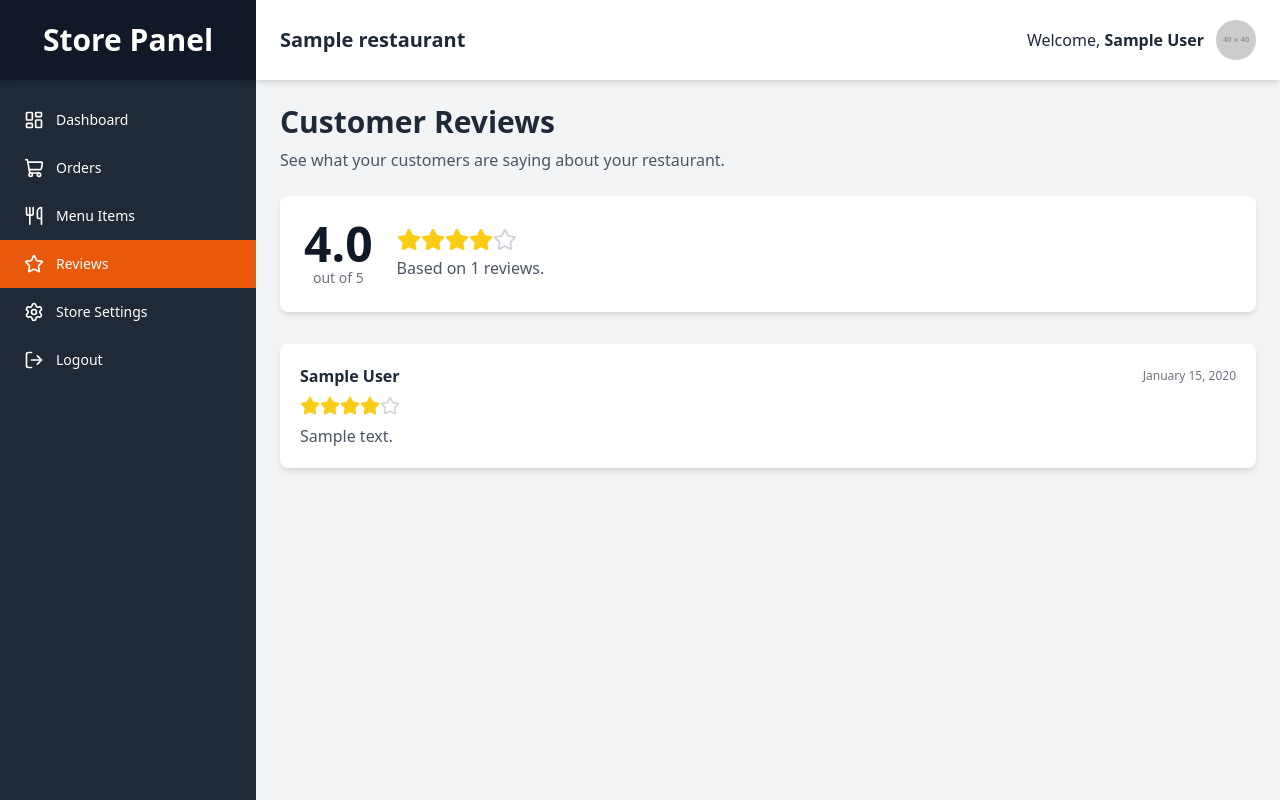
After one commit to joelobros23/food-delivery-app, a PHP site: page /store/reviews.php in a window 1280 px wide. The commit adds this page. Run offline with PHP 8.4, Linux system fonts and the light colour scheme; the visitor is signed in with stand-in values (Sample User, id 1); tables that the repository leaves empty or names only in its code hold one stand-in row (values such as "Sample post"); grey boxes labelled with a size stand in for pictures from a placeholder-image service; some libraries are stand-ins or nearby versions.

Commit message:
Add reviews page

```diff
--- a/store/partials/sidebar.php
+++ b/store/partials/sidebar.php
@@ -23,7 +23,9 @@ if(!isset($active_page)) { $active_page = ''; }
             </a>
         </li>
         <li>
-            <a href="#" class="flex items-center h-12 px-6 hover:bg-gray-700"><i data-lucide="star" class="w-5 h-5 mr-3"></i><span class="text-sm font-medium">Reviews</span></a>
+            <a href="reviews.php" class="flex items-center h-12 px-6 hover:bg-gray-700 <?php echo ($active_page == 'reviews') ? 'bg-orange-600' : ''; ?>">
+                <i data-lucide="star" class="w-5 h-5 mr-3"></i><span class="text-sm font-medium">Reviews</span>
+            </a>
         </li>
          <li>
             <a href="#" class="flex items-center h-12 px-6 hover:bg-gray-700"><i data-lucide="settings" class="w-5 h-5 mr-3"></i><span class="text-sm font-medium">Store Settings</span></a>
--- /dev/null
+++ b/store/reviews.php
@@ -0,0 +1,128 @@
+<?php
+// store/reviews.php
+session_start();
+// Security check
+if (!isset($_SESSION["loggedin"]) || $_SESSION["loggedin"] !== true || $_SESSION["role"] !== 'store') {
+    header("location: ../login.php");
+    exit;
+}
+
+require_once "../db_connection/config.php";
+
+$store_owner_id = $_SESSION['id'];
+$restaurant_id = null;
+$restaurant_name = "My Restaurant";
+$reviews = [];
+$stats = ['avg_rating' => 0, 'review_count' => 0];
+
+// Fetch the restaurant ID and name
+$sql_resto_info = "SELECT id, name FROM restaurants WHERE user_id = ? LIMIT 1";
+if($stmt_resto = mysqli_prepare($link, $sql_resto_info)){
+    mysqli_stmt_bind_param($stmt_resto, "i", $store_owner_id);
+    mysqli_stmt_execute($stmt_resto);
+    mysqli_stmt_bind_result($stmt_resto, $r_id, $r_name);
+    if(mysqli_stmt_fetch($stmt_resto)){
+        $restaurant_id = $r_id;
+        $restaurant_name = $r_name;
+    }
+    mysqli_stmt_close($stmt_resto);
+}
+
+// Fetch all reviews and stats for the restaurant
+if ($restaurant_id) {
+    // Fetch review stats
+    $sql_stats = "SELECT AVG(rating) as avg_rating, COUNT(id) as review_count FROM reviews WHERE restaurant_id = ?";
+    if($stmt_stats = mysqli_prepare($link, $sql_stats)){
+        mysqli_stmt_bind_param($stmt_stats, "i", $restaurant_id);
+        mysqli_stmt_execute($stmt_stats);
+        $result = mysqli_stmt_get_result($stmt_stats);
+        $fetched_stats = mysqli_fetch_assoc($result);
+        if($fetched_stats) {
+            $stats = $fetched_stats;
+        }
+        mysqli_stmt_close($stmt_stats);
+    }
+
+    // Fetch all reviews
+    $sql_reviews = "
+        SELECT rev.rating, rev.comment, rev.review_date, u.full_name as customer_name
+        FROM reviews rev
+        JOIN users u ON rev.customer_id = u.id
+        WHERE rev.restaurant_id = ?
+        ORDER BY rev.review_date DESC";
+
+    if ($stmt_reviews = mysqli_prepare($link, $sql_reviews)) {
+        mysqli_stmt_bind_param($stmt_reviews, "i", $restaurant_id);
+        mysqli_stmt_execute($stmt_reviews);
+        $result_reviews = mysqli_stmt_get_result($stmt_reviews);
+        $reviews = mysqli_fetch_all($result_reviews, MYSQLI_ASSOC);
+        mysqli_stmt_close($stmt_reviews);
+    }
+}
+
+mysqli_close($link);
+$active_page = 'reviews';
+?>
+<!DOCTYPE html>
+<html lang="en">
+<head>
+    <meta charset="UTF-8">
+    <meta name="viewport" content="width=device-width, initial-scale=1.0">
+    <title>Customer Reviews - Foodie</title>
+    <script src="https://cdn.tailwindcss.com"></script>
+    <script src="https://unpkg.com/lucide@latest"></script>
+    <link href="https://fonts.googleapis.com/css2?family=Inter:wght@400;500;600;700;800&display=swap" rel="stylesheet">
+    <link rel="stylesheet" href="../style.css">
+</head>
+<body class="bg-gray-100 font-sans">
+    <div class="flex h-screen bg-gray-100">
+        <?php require_once 'partials/sidebar.php'; ?>
+        <div class="flex flex-col flex-1 overflow-y-auto">
+            <?php require_once 'partials/header.php'; ?>
+            <div class="p-4 md:p-6">
+                <h1 class="text-3xl font-bold text-gray-800 mb-2">Customer Reviews</h1>
+                <p class="text-gray-600 mb-6">See what your customers are saying about your restaurant.</p>
+
+                 <!-- Overall Rating -->
+                <div class="bg-white p-6 rounded-lg shadow-md mb-8 flex items-center space-x-6">
+                    <div class="flex-shrink-0">
+                        <p class="text-5xl font-bold text-gray-900"><?php echo number_format($stats['avg_rating'] ?? 0, 1); ?></p>
+                        <p class="text-sm text-gray-500 text-center">out of 5</p>
+                    </div>
+                    <div>
+                         <div class="flex items-center">
+                            <?php for($i = 0; $i < 5; $i++): ?>
+                                <i data-lucide="star" class="w-6 h-6 <?php echo $i < round($stats['avg_rating'] ?? 0) ? 'text-yellow-400 fill-current' : 'text-gray-300'; ?>"></i>
+                            <?php endfor; ?>
+                        </div>
+                        <p class="mt-1 text-gray-600">Based on <?php echo $stats['review_count'] ?? 0; ?> reviews.</p>
+                    </div>
+                </div>
+
+                <!-- Reviews List -->
+                <div class="space-y-6">
+                    <?php if (empty($reviews)): ?>
+                        <div class="text-center py-16 bg-white rounded-lg shadow-md">
+                            <p class="text-gray-500">You have no reviews yet.</p>
+                        </div>
+                    <?php else: foreach($reviews as $review): ?>
+                    <div class="bg-white p-5 rounded-lg shadow-md">
+                        <div class="flex items-center justify-between">
+                            <p class="font-bold text-gray-800"><?php echo htmlspecialchars($review['customer_name']); ?></p>
+                            <span class="text-xs text-gray-500"><?php echo date("F d, Y", strtotime($review['review_date'])); ?></span>
+                        </div>
+                        <div class="flex items-center my-2">
+                            <?php for($i = 0; $i < 5; $i++): ?>
+                                <i data-lucide="star" class="w-5 h-5 <?php echo $i < $review['rating'] ? 'text-yellow-400 fill-current' : 'text-gray-300'; ?>"></i>
+                            <?php endfor; ?>
+                        </div>
+                        <p class="text-gray-600"><?php echo htmlspecialchars($review['comment']); ?></p>
+                    </div>
+                    <?php endforeach; endif; ?>
+                </div>
+            </div>
+        </div>
+    </div>
+    <script src="../js/script.js"></script>
+</body>
+</html>
```
